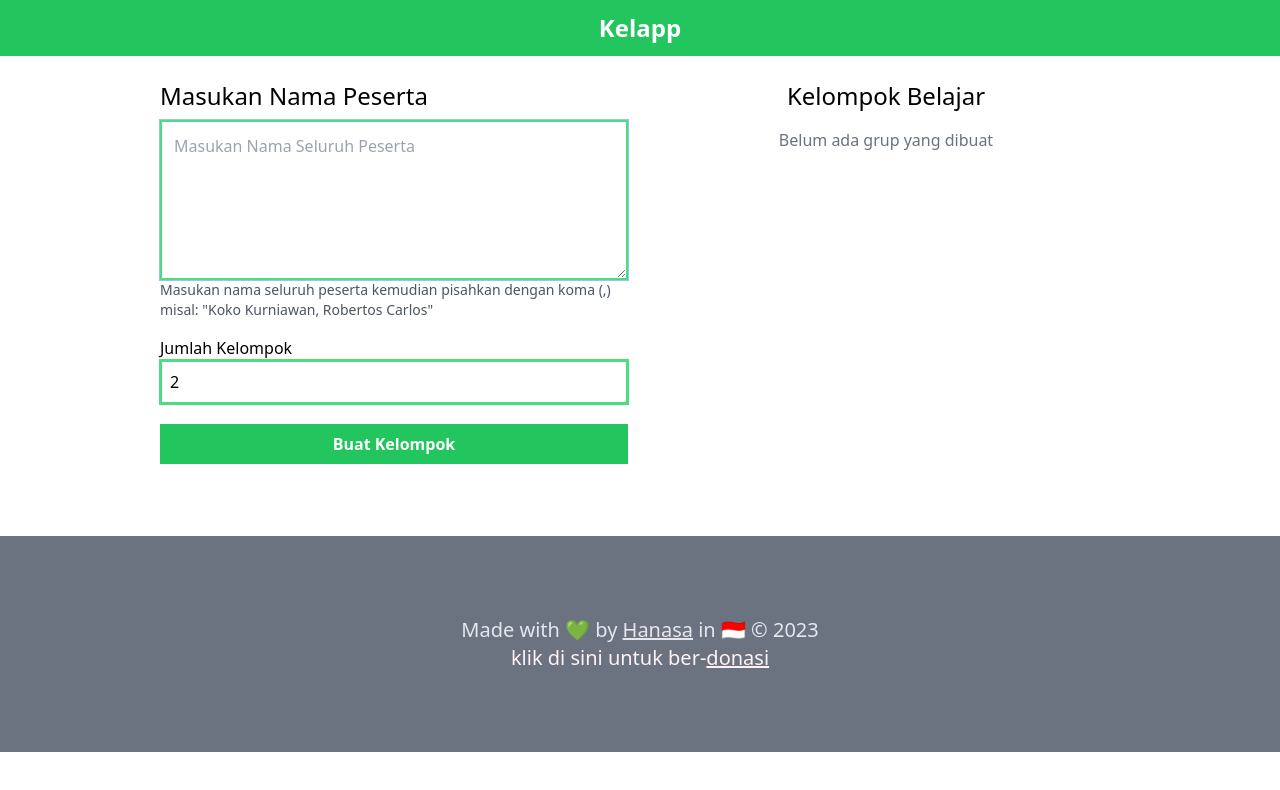
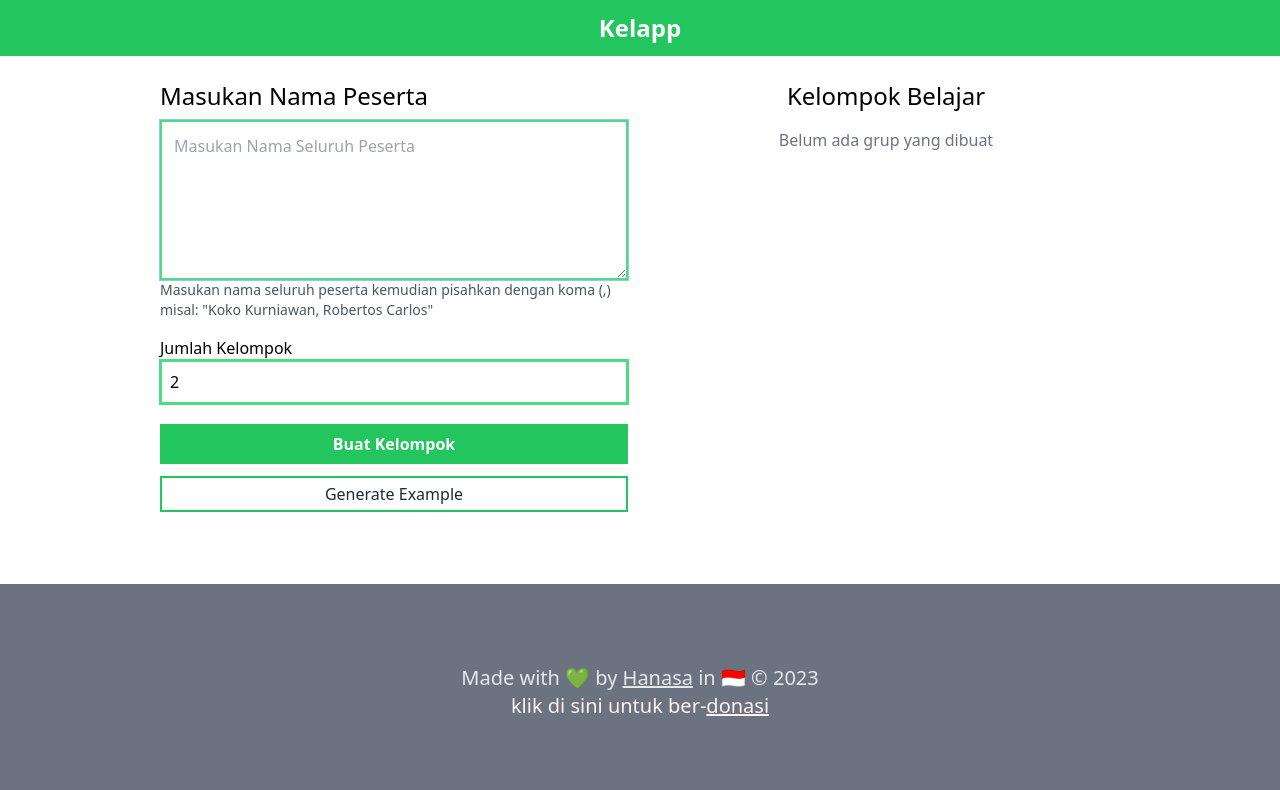
Before and after one commit to nnivxix/kelapp, a Vue app: page / in a window 1280 px wide. Shown: the top 790 px of the page. Built offline with nearby package versions, Linux system fonts and the light colour scheme.

Commit message:
feat: generate dummy data

```diff
--- a/src/components/Form.vue
+++ b/src/components/Form.vue
@@ -1,7 +1,6 @@
 <template>
-  <form
-    class="m-6 flex flex-col md:w-1/2 md:mx-auto"
-    @submit.prevent="createGroup()">
+  <div class="m-6 flex flex-col md:w-1/2 md:mx-auto">
+    <form @submit.prevent="createGroup()">
       <div class="flex flex-col">
         <label class="text-lg md:text-2xl pb-2" for="participant"
           >Masukan Nama Peserta</label
@@ -27,25 +26,37 @@
           v-model="amount" />
         <!-- <c-image :display="['none','block']"  :src=img alt="kerjasama"/> -->
       </div>
-    <button class="bg-green-500 text-white p-2 font-semibold">
+      <button class="bg-green-500 text-white p-2 font-semibold w-full">
         Buat Kelompok
       </button>
+    </form>
+    <div>
       <button
         v-if="groups.length"
-      class="bg-gray-400 text-white p-1 mt-3"
+        class="bg-gray-400 text-white p-1 mt-3 w-full"
         @click="resetGroup">
         Reset
       </button>
-  </form>
+      <button
+        v-else
+        class="text-gray-800 p-1 mt-3 border-2 border-green-500 w-full"
+        @click="generate">
+        Generate Example
+      </button>
+    </div>
+  </div>
 </template>
 
 <script setup lang="ts">
+import { storeToRefs } from "pinia";
 import useGroup from "@/composables/group";
+import useGenerate from "@/composables/generate";
 import useGroupStore from "@/stores/group";
-import { storeToRefs } from "pinia";
 
 const { amount, participants, groups } = storeToRefs(useGroupStore());
 const { createGroup } = useGroup();
+const { generate } = useGenerate();
+
 function resetGroup() {
   groups.value = [];
   participants.value = "";
--- /dev/null
+++ b/src/composables/generate.ts
@@ -0,0 +1,21 @@
+import { storeToRefs } from "pinia";
+import useGroupStore from "@/stores/group";
+
+export default function useGenerate() {
+  const { participants, amount } = storeToRefs(useGroupStore());
+  const dummyData = [
+    "Isabella Smith, Liam Johnson, Sophia Brown, Noah Davis, Olivia Miller, William Wilson, Ava Anderson, James Martinez, Mia Jones, Benjamin Thompson, Charlotte Taylor, Elijah Clark, Amelia Rodriguez, Alexander Lewis, Harper Hall, Henry Young, Evelyn Green, Michael Hill, Emily Turner, Daniel Walker, Scarlett White, Matthew Brooks, Abigail Foster, David Carter, Elizabeth Hayes, Joseph Ramirez, Grace Mitchell, Samuel Price, Victoria Rivera, Jackson Lee",
+    "Ethan Wilson, Chloe Anderson, Lucas Thompson, Emma Davis, Sebastian Clark, Lily Martinez, Owen Johnson, Sophie Mitchell, Gabriel Brown, Avery Williams, Caleb Jones, Isabella Robinson, Nathan Young, Hannah Lewis, Andrew Harris, Zoe Hall, Eli Turner, Natalie Walker, Joshua Wright, Grace Adams, Aiden Green, Victoria Carter, Julian White, Ella Foster, Dominic Lee, Brooklyn Rivera, Christopher Moore, Addison Taylor, Samuel Reed, Stella Bailey",
+    "Aditya Wijaya, Rika Pratiwi, Budi Santoso, Dewi Kusuma, Agung Nugroho, Siti Rahayu, Hendra Kurniawan, Rina Indah, Joko Susilo, Yuli Wulandari, Irfan Hakim, Maya Sari, Eko Prasetyo, Dewi Wahyu, Hadi Purnomo, Ratna Fitriani, Surya Putra, Rini Saputra, Arif Hidayat, Anita Setiawan, Ahmad Rahman, Diana Mulia, Iwan Setiawan, Rita Utami, Suryadi Nugraha, Siska Permata, Indra Wijaya, Sari Dewi, Hadi Setiawan, Rina Agustina",
+    "Putri Aisyah, Muhammad Rizki, Siti Indah, Ahmad Fauzi, Desi Fitriani, Rudi Santoso, Maya Sari, Hendra Pratama, Dewi Lestari, Andi Susanto, Anita Purnama, Faisal Rachman, Rina Wahyuni, Eko Saputra, Linda Octavia, Hadi Santoso, Ratna Sari, Surya Wijaya, Yanti Rahayu, Dicky Nugraha, Rini Hasanah, Budiarto Santoso, Nia Permata, Arif Rahman, Anita Dewi, Indra Kusuma, Nurul Hidayah, Syaiful Anwar, Rita Anggraini, Herman Nugroho",
+  ];
+  function generate() {
+    const indexName: number = Math.floor(Math.random() * dummyData.length);
+    return (participants.value = dummyData[indexName]);
+  }
+
+  return {
+    dummyData,
+    generate,
+  };
+}
```
Lines whose indentation alone changed are shown as unchanged.
